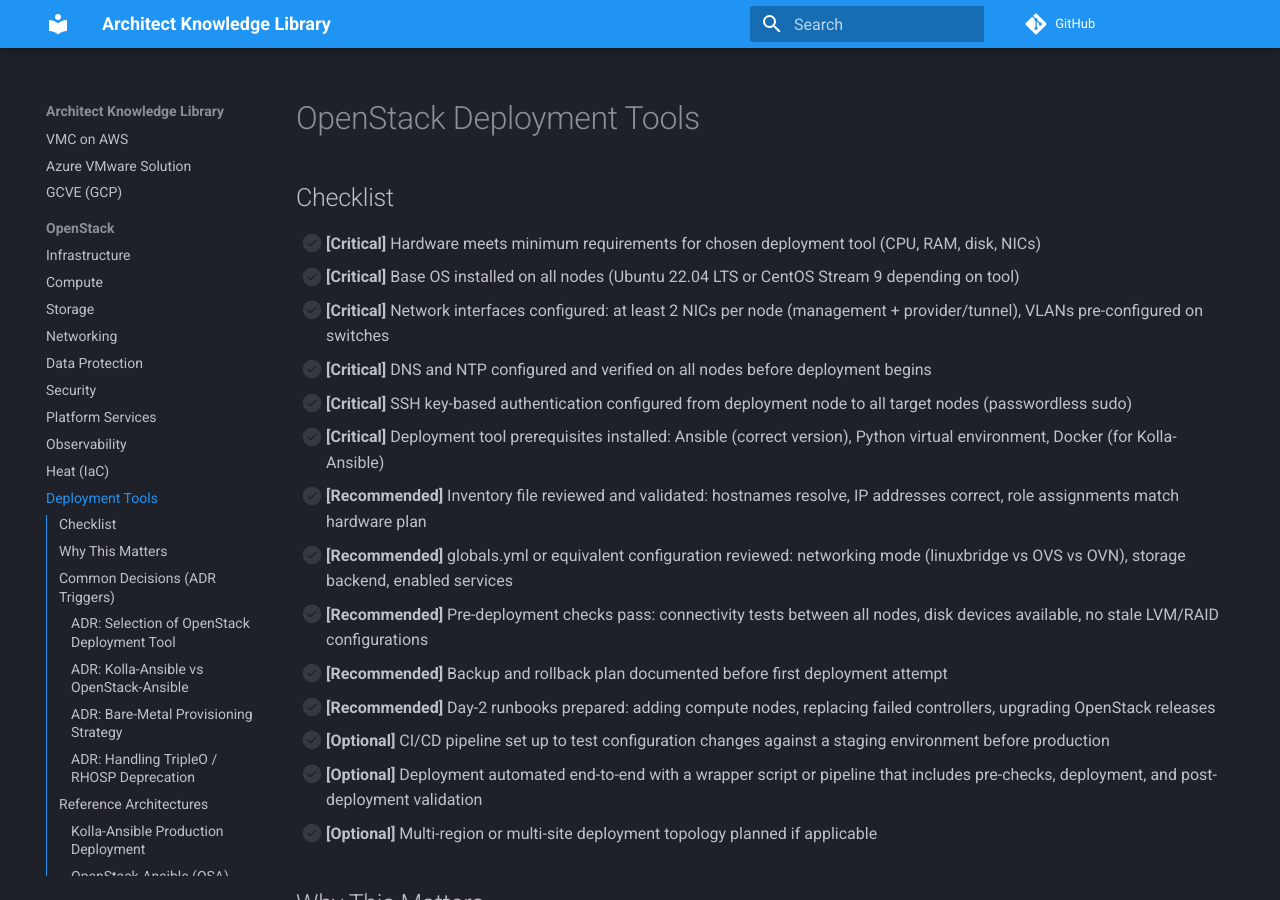
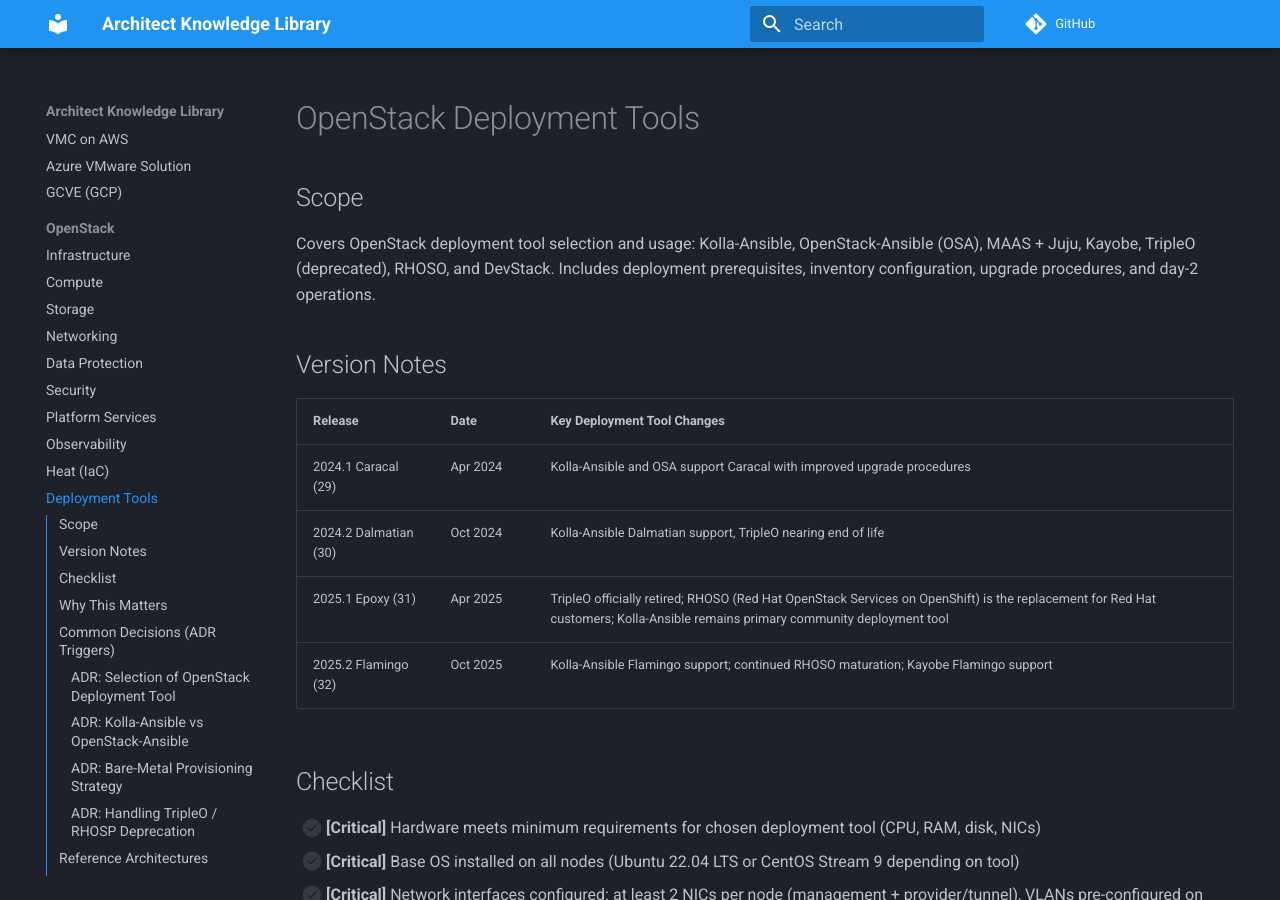
Before and after one commit to ErikEvenson/architect, an MkDocs documentation site: the page built from knowledge/providers/openstack/deployment-tools.md, in a window 1280 px wide and 900 px high. Built offline with MkDocs 1.6.1 and Material for MkDocs 9.7.7, drawn with Linux system fonts in a browser that asks for light colours; comment, search, counter and statistics services are not loaded; some of the changed text lies outside the part shown.

```diff
--- a/knowledge/providers/openstack/deployment-tools.md
+++ b/knowledge/providers/openstack/deployment-tools.md
@@ -1,4 +1,17 @@
 # OpenStack Deployment Tools
+
+## Scope
+
+Covers OpenStack deployment tool selection and usage: Kolla-Ansible, OpenStack-Ansible (OSA), MAAS + Juju, Kayobe, TripleO (deprecated), RHOSO, and DevStack. Includes deployment prerequisites, inventory configuration, upgrade procedures, and day-2 operations.
+
+## Version Notes
+
+| Release | Date | Key Deployment Tool Changes |
+|---|---|---|
+| 2024.1 Caracal (29) | Apr 2024 | Kolla-Ansible and OSA support Caracal with improved upgrade procedures |
+| 2024.2 Dalmatian (30) | Oct 2024 | Kolla-Ansible Dalmatian support, TripleO nearing end of life |
+| 2025.1 Epoxy (31) | Apr 2025 | TripleO officially retired; RHOSO (Red Hat OpenStack Services on OpenShift) is the replacement for Red Hat customers; Kolla-Ansible remains primary community deployment tool |
+| 2025.2 Flamingo (32) | Oct 2025 | Kolla-Ansible Flamingo support; continued RHOSO maturation; Kayobe Flamingo support |
 
 ## Checklist
 
@@ -181,7 +194,7 @@ Single-node, all-in-one OpenStack for developers and CI. Installs services direc
 | Ease of deployment | Medium | Medium-High | High | High | Medium | Low |
 | Upgrade support | Good | Good | Good | Varies | Good | None |
 | Production readiness | Yes | Yes | Yes | Yes (RHOSO) | Yes | No |
-| Community activity | High | Medium | Medium | Declining (TripleO) | Medium | High |
+| Community activity | High | Medium | Medium | Declining (TripleO retired, RHOSO active) | Medium | High |
 | Minimum nodes | 1 (AIO) | 1 (AIO) | 4+ (MAAS+3) | 4+ | 1 (AIO) | 1 |
 
 ### Day-2 Operations
```
Also changed, not shown: knowledge/providers/openstack/control-plane-ha.md (+13 -0 lines), knowledge/providers/openstack/heat.md (+13 -0 lines).
